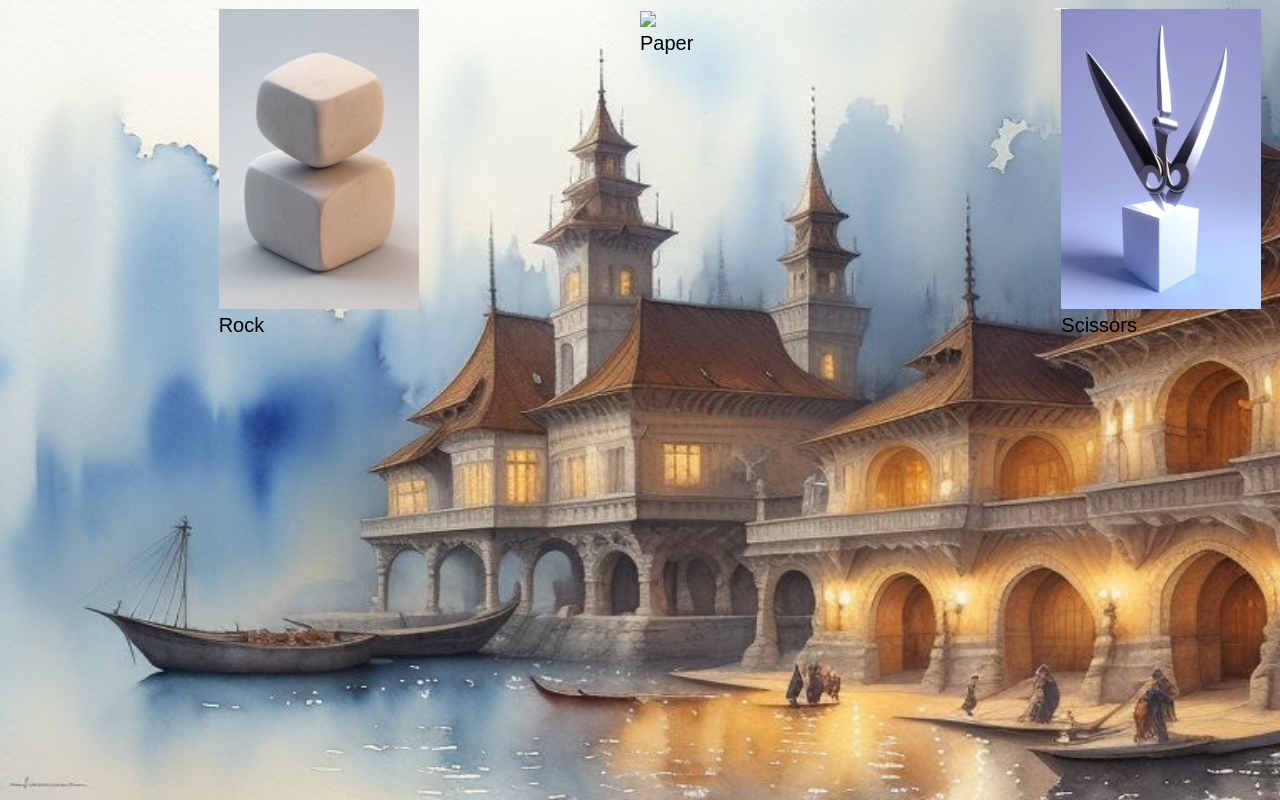
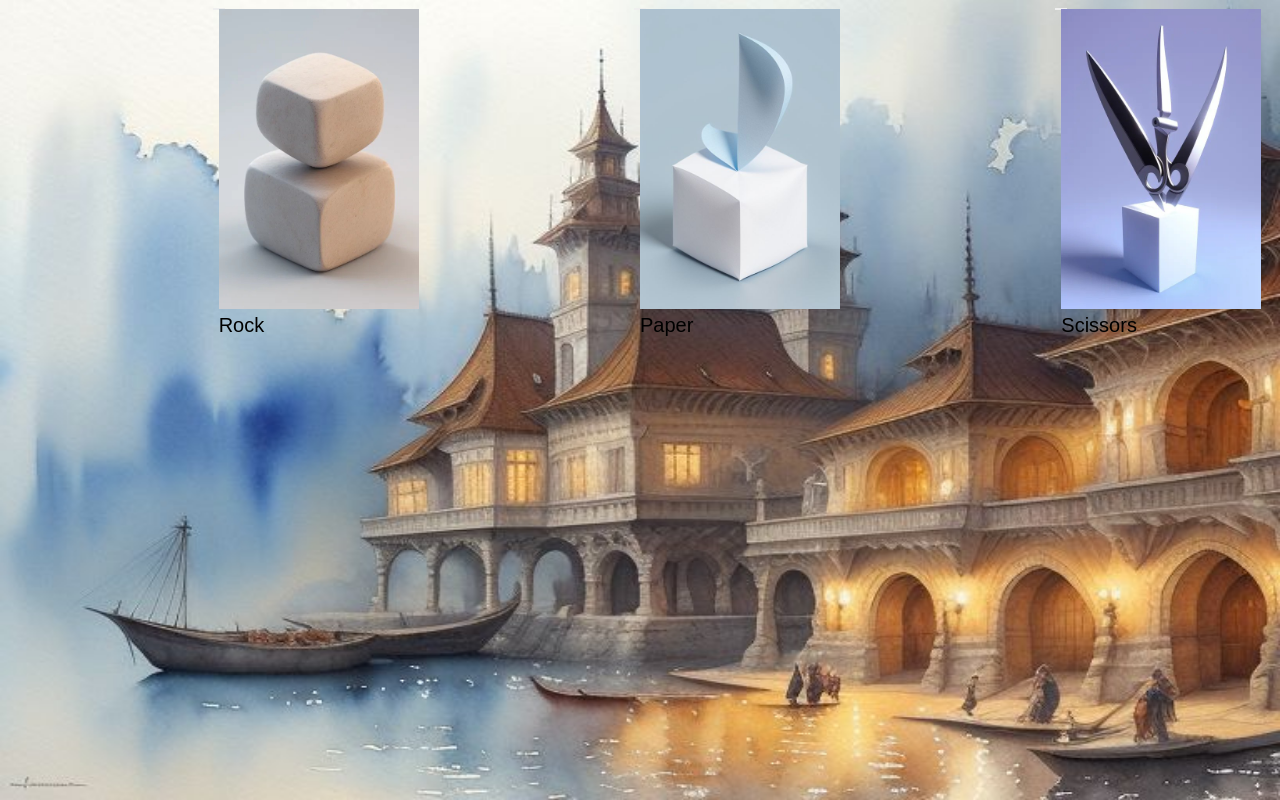
Before and after one commit to Ryann908/RockPaperScissors, a plain HTML site: page index.html in a window 1280 px wide. Drawn offline with Linux system fonts and the light colour scheme.

Commit message:
Was silly

```diff
--- a/index.html
+++ b/index.html
@@ -16,7 +16,7 @@
             Rock
         </button>
          <button>
-            <img src="img/paper.jpg">
+            <img src="img/paper.jpeg">
             Paper
         </button>
          <button>
```
